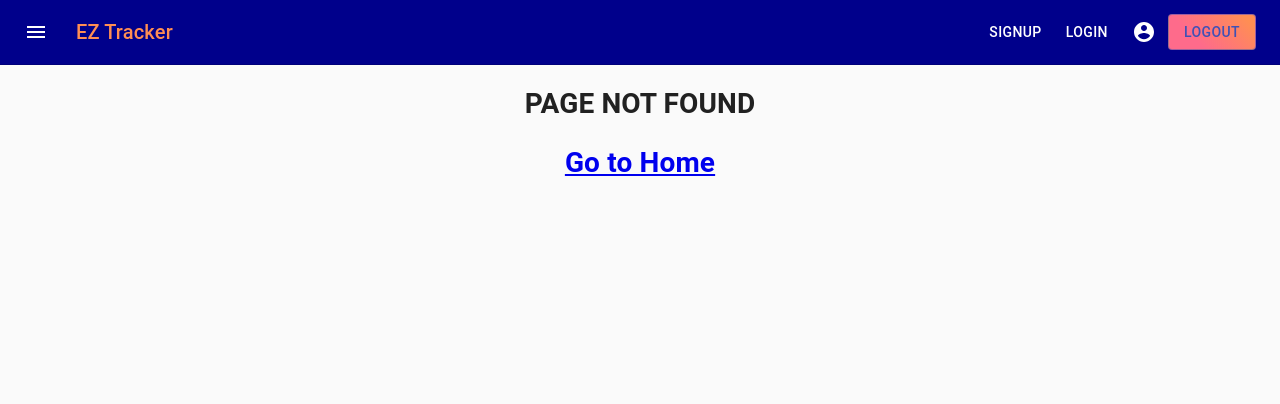
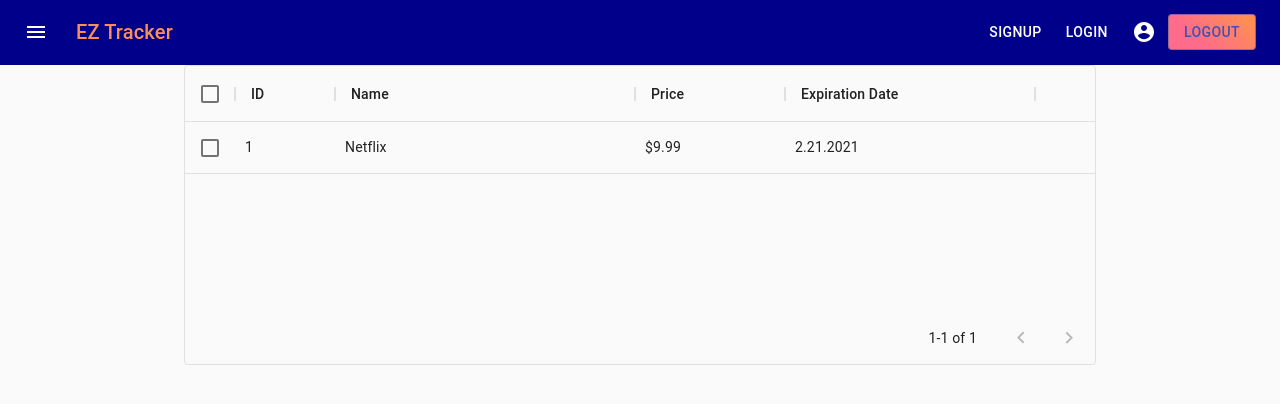
Before and after one commit to tonycrosby-tech/EZ_Tracker, a React (Create React App) app in the folder client/: page /subs in a window 1280 px wide. Before the commit this address led to /404. Shown: the top 404 px of the page. Built offline with nearby package versions, Linux system fonts and the light colour scheme.

Commit message:
adding subscription table no functionality yet

```diff
--- a/client/src/App.js
+++ b/client/src/App.js
@@ -5,7 +5,7 @@ import CssBaseline from '@material-ui/core/CssBaseline';
 import SignInSide from './pages/SignIn';
 import Signup from './pages/Signup';
 import Header from './components/Header';
-import About from './pages/About';
+import Subscription from './pages/Subscription';
 import Account from './pages/Account';
 import Navbar from './components/Navbar';
 import NotFoundPage from './pages/NotFoundPage';
@@ -21,7 +21,7 @@ function App() {
           <Route exact path="/" component={Signup} />
           <Route exact path="/home" component={Header} />
           <Route exact path="/login" component={SignInSide} />
-          <Route exact path="/about" component={About} />
+          <Route exact path="/subs" component={Subscription} />
           <Route exact path="/account" component={Account}/>
           <Route exact path="/contact" component={Contact} />
           <Route exact path="/support" component={Support} />
--- a/client/src/components/Navbar.js
+++ b/client/src/components/Navbar.js
@@ -195,7 +195,6 @@ const Navbar = function () {
             <List>
               {["Home", "Profile", "Settings", "Logout"].map((text, index) => (
                 <ListItem button key={text}>
-                  <Link href='/'/>
                   <ListItemIcon>
                     {index % 2 === 0 ? <HomeIcon /> : <AccountBoxIcon /> }
                   </ListItemIcon>
--- a/client/src/pages/About.js
+++ /dev/null
@@ -1,28 +0,0 @@
-import React from "react";
-import Box from "@material-ui/core/Box";
-import { makeStyles } from "@material-ui/core/styles";
-import Button from "@material-ui/core/Button";
-import Link from "@material-ui/core/Link";
-
-const useStyles = makeStyles((theme) => ({
-  message: {
-    fontWeight: "bold",
-    color: "black",
-    textAlign: "center"
-  }
-  }));
-
-  const About = () => {
-    const classes = useStyles();
-
-    return (
-      <Box className={classes.message}>
-      <h1>Just a message</h1>
-      <h1>Just a message</h1>
-      <h1>Just a message</h1>
-      </Box>
-
-    );
-  };
-
-  export default About;
--- /dev/null
+++ b/client/src/pages/Subscription.js
@@ -0,0 +1,66 @@
+import { makeStyles } from "@material-ui/core/styles";
+import * as React from "react";
+import { DataGrid } from "@material-ui/data-grid";
+import Container from "@material-ui/core/Container";
+
+const columns = [
+  {
+    field: "id",
+    headerName: "ID",
+    description: "This column is for the id to keep count of your subscriptions.",
+    sortable: false,
+    width: 100,
+    // valueGetter: (params) => `${params.getValue("id")}`,
+  },
+  {
+    field: "name",
+    headerName: "Name",
+    description: "This column is for the name of your subscription.",
+    sortable: false,
+    width: 300,
+    // valueGetter: (params) => `${params.getValue("name")}`,
+  },
+  {
+    field: "price",
+    headerName: "Price",
+    description: "This column is for the price of your subscription.",
+    sortable: false,
+    width: 150,
+    // valueGetter: (params) => `${params.getValue("price")}`,
+  },
+  {
+    field: "expiration",
+    headerName: "Expiration Date",
+    description: "This column is for when your subscription expires.",
+    sortable: false,
+    width: 250,
+    // valueGetter: (params) => `${params.getValue('expiration')}`,
+  },
+];
+
+const rows = [
+  { id: 1, name: 'Netflix', price: '$9.99', expiration: '2.21.2021' }
+];
+
+// const useStyles = makeStyles((theme) => ({
+//   message: {
+//     fontWeight: "bold",
+//     color: "black",
+//     textAlign: "center"
+//   }
+//   }));
+
+export default function Subscription() {
+  return (
+    <Container maxWidth="md">
+      <div style={{ height: 300, width: '100%' }}>
+        <DataGrid
+          rows={rows}
+          columns={columns}
+          pageSize={4}
+          checkboxSelection
+        />
+      </div>
+    </Container>
+  );
+}
--- a/package.json
+++ b/package.json
@@ -32,6 +32,7 @@
     "nodemon": "^2.0.7"
   },
   "dependencies": {
+    "@material-ui/data-grid": "^4.0.0-alpha.20",
     "axios": "^0.21.1",
     "bcrypt": "^5.0.0",
     "bcryptjs": "2.4.3",
```
Also changed, not shown: client/src/pages/SignIn.js (+0 -169 lines), 1 other file (tests, documents, lock files or other folders).
